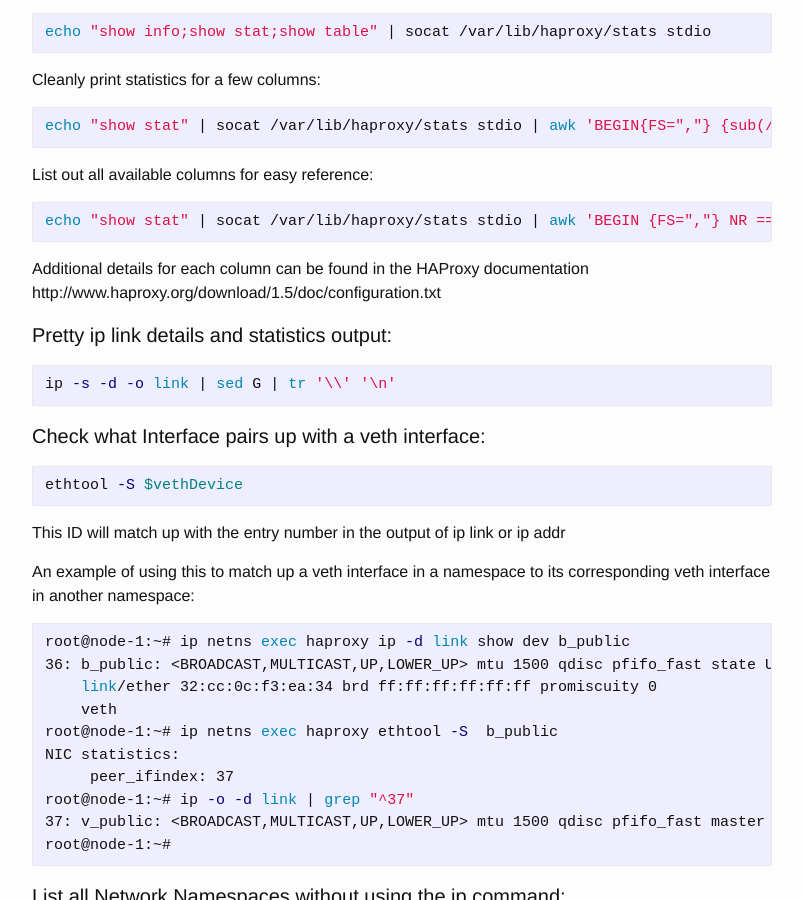
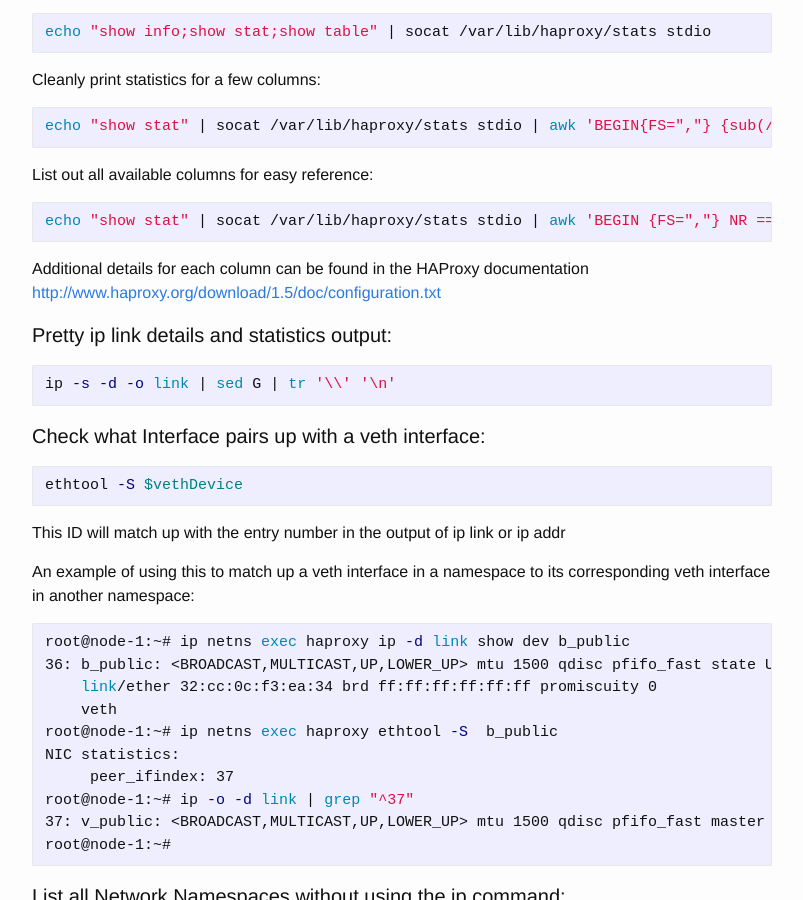
Before and after one commit to starhawking/starhawking.github.io, a Jekyll site: the page built from openstack_notes.md, in a window 1280 px wide and 900 px high, scrolled down 450 px. Shown: the whole window, without its empty margins (238-1041 px from the left). Built offline with Jekyll 4.4.1, drawn with Linux system fonts in a browser that asks for light colours; part of the change alters nothing that is shown.

````diff
--- a/openstack_notes.md
+++ b/openstack_notes.md
@@ -35,7 +35,7 @@ echo "show stat" | socat /var/lib/haproxy/stats stdio | awk 'BEGIN {FS=","} NR =
 ```
 
 Additional details for each column can be found in the HAProxy documentation
-http://www.haproxy.org/download/1.5/doc/configuration.txt
+[http://www.haproxy.org/download/1.5/doc/configuration.txt](http://www.haproxy.org/download/1.5/doc/configuration.txt)
 
 #### Pretty ip link details and statistics output:
 
````
